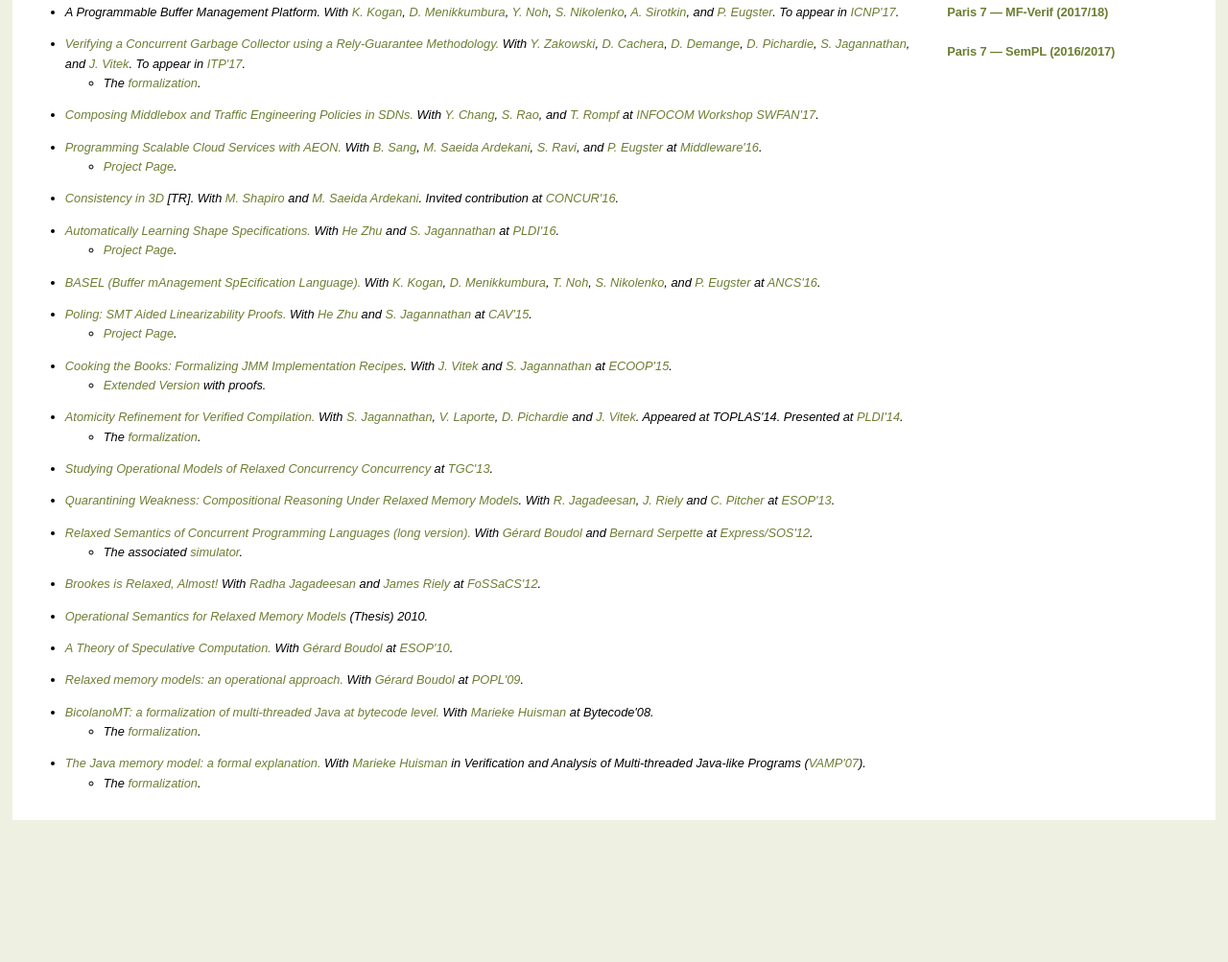
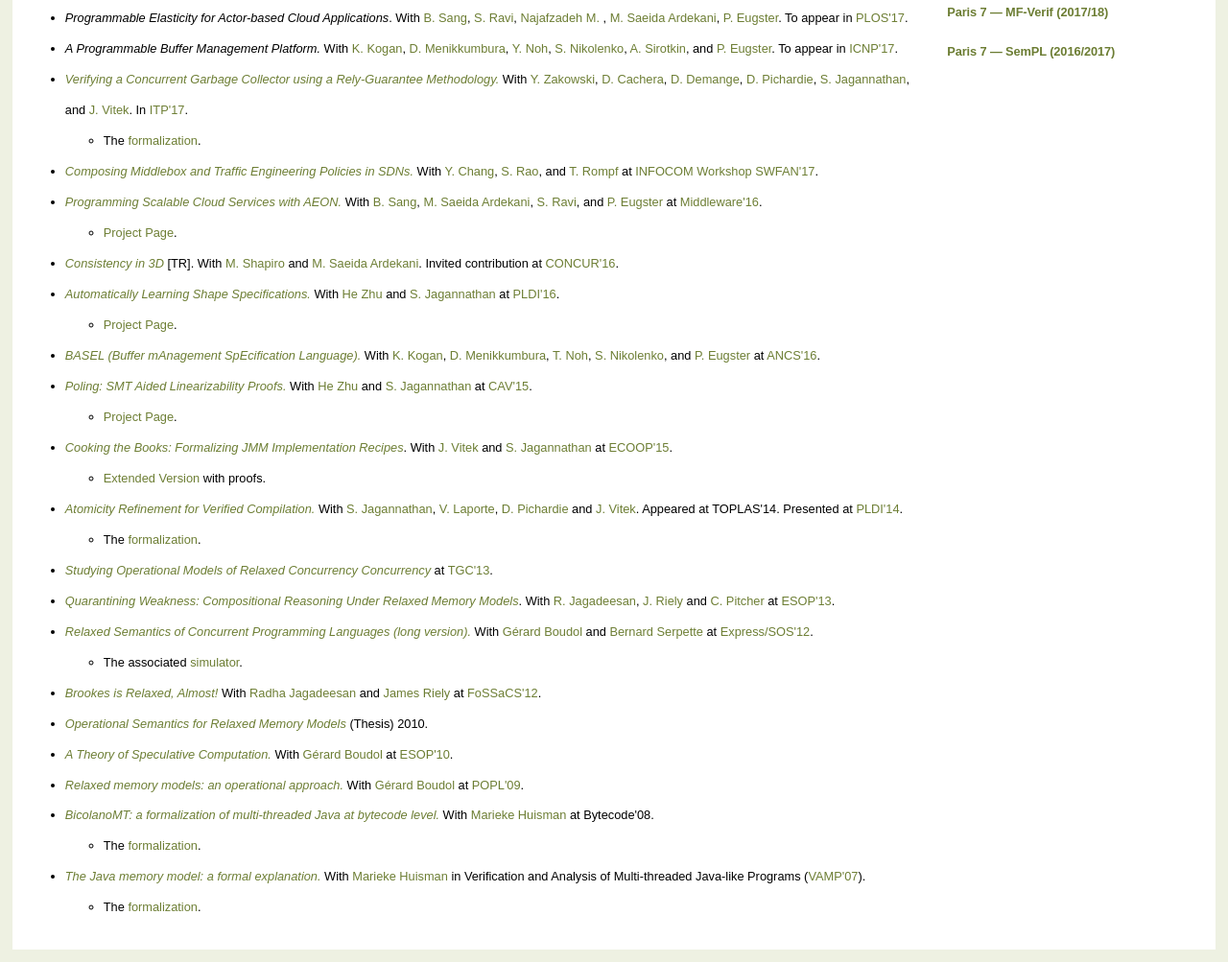
Before and after one commit to gpetri/gpetri.github.io, a plain HTML site: page index.html in a window 1280 px wide. Shown: the part 519-1522 px from the top of the page at 96% size. Before the commit the page ends 1387 px from the top, so only its background shows below. Drawn offline with Linux system fonts and the light colour scheme.

Commit message:
GP:
* index.html:

```diff
--- a/index.html
+++ b/index.html
@@ -27,8 +27,9 @@ ga('send', 'pageview');
   <a href="./images/gp-full.jpg"> <img src="./images/gp.jpg" width="180" height="150" title="My Picture" alt="yo"/> </a>
   <!-- <img src="./images/irif.png" width="170" height="110" style="background-color:white;"/> -->
   <h1>Gustavo Petri</h1>
-  <h2> <a href="https://www.irif.univ-paris-diderot.fr/equipes/verif/"
-  ><i>Modeling and Verification</i> team  &mdash;
+  <h2> <a
+  href="https://www.irif.univ-paris-diderot.fr/equipes/verif/">
+  <i>Modeling and Verification</i> team  &mdash;
   <a href="http://www.irif.univ-paris-diderot.fr" > IRIF</a> </a>
   </h2>
   <h2>
@@ -60,10 +61,6 @@ ga('send', 'pageview');
 
     <div>
       <div id="textright">
-      <!-- <div> -->
-      <!-- 	<img src="./images/irif.png" alt="irif logo" style="width:200px;height:125px;"> -->
-      <!-- </div> -->
-
         <h1>Service</h1>
         <ul>
           <li><a href="http://sac-soap.sdu.dk/soap2017/">SAC &mdash; SOAP (2017)</a></li>
@@ -81,43 +78,44 @@ ga('send', 'pageview');
           <li><a href="./SemPL-2017/index.html">Paris 7  &mdash; SemPL (2016/2017)</a></li>
           <!--   <li><a href="./cs456-fall2014/index.html">Purdue &mdash; CS 456 (2014)</a></li> -->
           <!-- <li><a href="./cs565-spring2014/index.html">Purdue &mdash; CS 565 (2014)</a></li> -->
-	  <!-- <li><a href="./publis/cv-petri.pdf">Curriculum Vitae (old)</a></li>	 -->
+          <!-- <li><a href="./publis/cv-petri.pdf">Curriculum Vitae (old)</a></li>       -->
           <!-- <li><a title="" href="http://www.lunarbaboon.com/">If you must</a></li> -->
         </ul>
       </div>
 
       <h2>Short Bio</h2>
-    <p> I am an Assistant Professor at the <a
+      <p>
+      I am an Assistant Professor at the <a
       href="https://www.irif.univ-paris-diderot.fr/equipes/verif/">
       Modeling and Verification</a> team of the
       <a href="http://www.irif.univ-paris-diderot.fr" >
       Institut de Recherche en Informatique Fondamentale (IRIF)</a> lab
       at the Universit&eacute; <a
-    href="http://www.univ-paris-diderot.fr/" ><i>Paris Diderot --
-    Paris 7</i></a>. Before I was a Visiting Assistant Professor at
-    Purdue University in the <a
-    href="http://www.cs.purdue.edu/">C.S.</a> department where I
-    enjoyed working with <a
-    href="https://www.cs.purdue.edu/homes/suresh/">Suresh
-    Jagannathan</a> and <a href="http://janvitek.org/">Jan
-    Vitek</a>.  During 2011 I was a postdoctoral fellow at DePaul
-    University at Chicago working with <a
-    href="http://reed.cs.depaul.edu/rjagadeesan/">Radha
-    Jagadeesan</a>, <a href="http://fpl.cs.depaul.edu/jriely/">James
-    Riely</a> and <a href="http://fpl.cs.depaul.edu/cpitcher/">Corin
-    Pitcher</a>.  I obtained my Ph.D. under the supervision of <a
-    title="G&eacute;rard"
-    href="http://www-sop.inria.fr/members/Gerard.Boudol/">G&eacute;rard
-    Boudol</a> in 2010 at the <a title="INDES"
-    href="http://www-sop.inria.fr/indes/">INDES</a> team at INRIA
-    Sophia Antipolis, France.  During 2006 and 2007 I enjoyed working
-    with <a title="Marieke"
-    href="http://wwwhome.ewi.utwente.nl/~marieke/">Marieke Huisman</a>
+      href="http://www.univ-paris-diderot.fr/">
+      <i>Paris Diderot -- Paris 7</i></a>.
+      Before I was a Visiting Assistant Professor at Purdue University in the
+      <a href="http://www.cs.purdue.edu/">C.S.</a> department where I
+      enjoyed working with
+      <a href="https://www.cs.purdue.edu/homes/suresh/"> Suresh Jagannathan</a>
+      and <a href="http://janvitek.org/">Jan Vitek</a>.
+      During 2011 I was a postdoctoral fellow at DePaul University at
+      Chicago working with
+      <a href="http://reed.cs.depaul.edu/rjagadeesan/">Radha Jagadeesan</a>,
+      <a href="http://fpl.cs.depaul.edu/jriely/">James Riely</a> and
+      <a href="http://fpl.cs.depaul.edu/cpitcher/">Corin Pitcher</a>.
+      I obtained my Ph.D. under the supervision of
+      <a title="G&eacute;rard" href="http://www-sop.inria.fr/members/Gerard.Boudol/">
+      G&eacute;rard Boudol</a> in 2010 at the
+      <a title="INDES" href="http://www-sop.inria.fr/indes/">INDES</a>
+      team at INRIA Sophia Antipolis, France.
+      During 2006 and 2007 I enjoyed working with
+      <a title="Marieke" href="http://wwwhome.ewi.utwente.nl/~marieke/">Marieke Huisman</a>
       at the <a title="Everest"
-    href="http://www-sop.inria.fr/everest/">Everest</a> team. I
-    obtained my degree on C.S. at <a title="Fa.M.A.F."
-    href="http://www.famaf.unc.edu.ar/">Famaf</a>, University of
-    C&oacute;rdoba, Argentina in 2005.  </p>
+      href="http://www-sop.inria.fr/everest/">Everest</a> team.
+      I obtained my degree on C.S. at
+      <a title="Fa.M.A.F." href="http://www.famaf.unc.edu.ar/">Famaf</a>,
+      University of C&oacute;rdoba, Argentina in 2005.
+      </p>
 
       <h2>Research Interests</h2>
       <p>
@@ -130,8 +128,20 @@ ga('send', 'pageview');
 
     <a name="Publications"></a> <h2>Publications</h2>
 
-   <ul> <li><i>
-     A Programmable Buffer Management Platform.
+   <ul style="line-height:2.5;">
+     <li>
+     <i> Programmable Elasticity for Actor-based Cloud Applications</i>.
+     With
+      <a href="https://www.cs.purdue.edu/homes/bsang/">B. Sang</a>,
+      <a href="http://srivatsan.in/">S. Ravi</a>,
+     <a href="https://www.lip6.fr/actualite/personnes-fiche.php?ident=D1371"> Najafzadeh M. </a>,
+      <a href="http://www.masoud.io/">M. Saeida Ardekani</a>,
+      <a href="https://www.cs.purdue.edu/homes/peugster/">P. Eugster</a>.
+     To appear in
+     <a href="https://ess.cs.tu-dortmund.de/workshops/plos/2017/">PLOS'17</a>.
+
+     <li>
+     <i> A Programmable Buffer Management Platform. </i>
      With
       <a href="http://people.networks.imdea.org/~kirill_kogan/">K. Kogan</a>,
       <a href="https://www.cs.purdue.edu/homes/dmenikku/">D. Menikkumbura</a>,
@@ -141,11 +151,9 @@ ga('send', 'pageview');
      <a href="https://www.cs.purdue.edu/homes/peugster/">P. Eugster</a>.
      To appear in
      <a href="http://iqua.ece.toronto.edu/icnp17/">ICNP'17</a>.
-   </ul>
 
-   <ul> <li><i><a href="./publis/rtir-itp.pdf">
-     Verifying a Concurrent Garbage Collector using a Rely-Guarantee Methodology.
-     </a></i>
+     <li>
+     <i> <a href="./publis/rtir-itp.pdf"> Verifying a Concurrent Garbage Collector using a Rely-Guarantee Methodology. </a></i>
      With
      <a href="http://www.irisa.fr/celtique/zakowski/">Y. Zakowski</a>,
      <a href="http://people.irisa.fr/David.Cachera/index_en.html">D. Cachera</a>,
@@ -153,48 +161,43 @@ ga('send', 'pageview');
      <a href="http://www.irisa.fr/celtique/pichardie/">D. Pichardie</a>,
      <a href="https://www.cs.purdue.edu/homes/suresh/">S. Jagannathan</a>, and
      <a href="http://janvitek.org/">J. Vitek</a>.
-     To appear in
+     In
      <a href="http://itp2017.cic.unb.br/">ITP'17</a>.
      <ul><li>The <a
        href="http://www.irisa.fr/celtique/ext/cgc/">formalization</a>.</li>
      </ul>
-   </ul>
 
-
-   <ul> <li><i><a href="./publis/chang-swfan17.pdf">
-     Composing Middlebox and Traffic Engineering Policies in SDNs.</a></i>
+     <li>
+     <i> <a href="./publis/chang-swfan17.pdf"> Composing Middlebox and Traffic Engineering Policies in SDNs.</a></i>
      With
      <a href="https://on-the-run.github.io/webpage/">Y. Chang</a>,
      <a href="https://engineering.purdue.edu/~sanjay/">S. Rao</a>, and
      <a href="https://tiarkrompf.github.io/">T. Rompf</a>
      at
      <a href="http://www.swfan.org/2017/">INFOCOM Workshop SWFAN'17</a>.
-   </ul>
 
-   <ul> <li><i><a href="./publis/aeon-middleware.pdf">
-     Programming Scalable Cloud Services with AEON.</a></i>
+     <li>
+     <i><a href="./publis/aeon-middleware.pdf"> Programming Scalable Cloud Services with AEON.</a></i>
       With
       <a href="https://www.cs.purdue.edu/homes/bsang/">B. Sang</a>,
       <a href="http://www.masoud.io/">M. Saeida Ardekani</a>,
       <a href="http://srivatsan.in/">S. Ravi</a>, and
-      <a
-     href="https://www.cs.purdue.edu/homes/peugster/">P. Eugster</a> at
+      <a href="https://www.cs.purdue.edu/homes/peugster/">P. Eugster</a> at
       <a href="http://2016.middleware-conference.org/">Middleware'16</a>.
-      <ul><li> <a
-		 href="https://www.cs.purdue.edu/homes/bsang/aeon/">Project
-	    Page</a>.
+      <ul>
+        <li> <a href="https://www.cs.purdue.edu/homes/bsang/aeon/">Project Page</a>.
         </li>
       </ul>
-    </ul>
 
-    <ul> <li><i><a href="./publis/RR-8932.pdf">Consistency in 3D</a></i> [TR]. With
+      <li>
+      <i><a href="./publis/RR-8932.pdf">Consistency in 3D</a></i>
+      [TR]. With
       <a href="https://pages.lip6.fr/Marc.Shapiro/">M. Shapiro</a> and
-      <a
-      href="http://www.masoud.io/">M. Saeida Ardekani</a>. Invited contribution at <a href="http://www.concur2016.ulaval.ca/">CONCUR'16</a>.
-    </ul>
+      <a href="http://www.masoud.io/">M. Saeida Ardekani</a>.
+      Invited contribution at <a href="http://www.concur2016.ulaval.ca/">CONCUR'16</a>.
 
-    <ul> <li><i><a
-      href="./publis/dorder-pldi16.pdf">Automatically Learning Shape Specifications.</a></i>
+      <li>
+      <i><a href="./publis/dorder-pldi16.pdf">Automatically Learning Shape Specifications.</a></i>
       With
       <a href="http://herowanzhu.github.io/">He Zhu</a> and
       <a href="https://www.cs.purdue.edu/homes/suresh/">S. Jagannathan</a>
@@ -203,9 +206,11 @@ ga('send', 'pageview');
       <ul><li> <a
         href="https://github.com/rowangithub/DOrder">Project Page</a>.</li>
         </ul>
-    </ul>
+    <!-- </ul> -->
 
-    <ul> <li><i><a href="./publis/basel-ancs16.pdf">BASEL (Buffer mAnagement SpEcification Language).</a></i> With
+    <!-- <ul> -->
+      <li>
+      <i><a href="./publis/basel-ancs16.pdf">BASEL (Buffer mAnagement SpEcification Language).</a></i> With
       <a href="http://people.networks.imdea.org/~kirill_kogan/">K. Kogan</a>,
       <a href="https://www.cs.purdue.edu/homes/dmenikku/">D. Menikkumbura</a>,
       <a href="https://www.cs.purdue.edu/homes/noh8/">T. Noh</a>,
@@ -213,31 +218,37 @@ ga('send', 'pageview');
       <a href="https://www.cs.purdue.edu/homes/peugster/">P. Eugster</a>
       at
       <a href="http://www.ancsconf.org/">ANCS'16</a>.
+    <!-- </ul> -->
+
+    <!-- <ul> -->
+      <li>
+      <i><a href="./publis/poling-cav15.pdf">Poling: SMT Aided Linearizability Proofs.</a></i>
+      With
+      <a href="http://herowanzhu.github.io/">He Zhu</a> and
+      <a href="https://www.cs.purdue.edu/homes/suresh/">S. Jagannathan</a>
+      at <a href="http://i-cav.org/2015/">CAV'15</a>.
+      <ul><li> <a href="https://www.cs.purdue.edu/homes/zhu103/poling/index.html">Project Page</a>.</li>
         </ul>
+    <!-- </ul> -->
 
-
-    <ul> <li><i><a href="./publis/poling-cav15.pdf">Poling: SMT Aided Linearizability Proofs.</a></i> With
-      <a href="http://herowanzhu.github.io/">He Zhu</a> and
-      <a href="https://www.cs.purdue.edu/homes/suresh/">S.
-      Jagannathan</a> at <a href="http://i-cav.org/2015/">CAV'15</a>.
-      <ul><li> <a
-	href="https://www.cs.purdue.edu/homes/zhu103/poling/index.html">Project Page</a>.</li>
-	</ul>
-    </ul>
-
-    <ul> <li><i><a href="./publis/CtB-short.pdf">Cooking the Books: Formalizing JMM Implementation Recipes</a></i>. With
+    <!-- <ul> -->
+      <li>
+      <i><a href="./publis/CtB-short.pdf">Cooking the Books: Formalizing JMM Implementation Recipes</a></i>.
+      With
       <a href="http://janvitek.org/">J. Vitek</a> and
-      <a href="https://www.cs.purdue.edu/homes/suresh/">S.
-      Jagannathan</a> at <a href="http://2015.ecoop.org/">ECOOP'15</a>.
+      <a href="https://www.cs.purdue.edu/homes/suresh/">S. Jagannathan</a>
+      at <a href="http://2015.ecoop.org/">ECOOP'15</a>.
       <ul><li> <a
         href="./publis/CtB-long.pdf">Extended Version</a> with proofs.</li>
         </ul>
-    </ul>
+    <!-- </ul> -->
 
-    <ul> <li><i><a href="./publis/vrfvc-toplas14.pdf">Atomicity Refinement
-      for Verified Compilation.</a></i> With
-      <a href="https://www.cs.purdue.edu/homes/suresh/">S.  Jagannathan</a>,
-      <a href="http://people.irisa.fr/Vincent.Laporte/">V.  Laporte</a>,
+    <!-- <ul> -->
+      <li>
+      <i><a href="./publis/vrfvc-toplas14.pdf">Atomicity Refinement for Verified Compilation.</a></i>
+      With
+      <a href="https://www.cs.purdue.edu/homes/suresh/">S. Jagannathan</a>,
+      <a href="http://people.irisa.fr/Vincent.Laporte/">V. Laporte</a>,
       <a href="http://www.irisa.fr/celtique/pichardie/">D. Pichardie</a> and
       <a href="http://janvitek.org/">J. Vitek</a>.
       Appeared at TOPLAS'14. Presented at
@@ -245,93 +256,84 @@ ga('send', 'pageview');
       <ul><li>The <a
         href="http://www.irisa.fr/celtique/ext/inject/">formalization</a>.</li>
       </ul>
-    </ul>
+    <!-- </ul> -->
 
-    <ul> <li><i><a href="./publis/opsem-long.pdf">Studying
+    <!-- <ul> -->
+      <li><i><a href="./publis/opsem-long.pdf">Studying
       Operational Models of Relaxed Concurrency
       Concurrency</a></i> at
       <a href="http://sysma.lab.imtlucca.it/tgc2013/">TGC'13</a>.</li>
-    </ul>
+    <!-- </ul> -->
 
-    <ul> <li><i><a href="./publis/ESOPFINAL.pdf">Quarantining
-      Weakness: Compositional Reasoning Under Relaxed Memory
-      Models</a></i>. With
+    <!-- <ul> -->
+      <li>
+      <i><a href="./publis/ESOPFINAL.pdf">Quarantining Weakness: Compositional Reasoning Under Relaxed Memory Models</a></i>.
+      With
       <a href="http://reed.cs.depaul.edu/rjagadeesan/">R.  Jagadeesan</a>,
       <a href="http://fpl.cs.depaul.edu/jriely/">J. Riely </a> and
       <a href="http://fpl.cs.depaul.edu/cpitcher/">C. Pitcher</a>
       at <a href="http://www.ccs.neu.edu/esop2013/" >ESOP'13</a>.  </li>
-    </ul>
-
-    <!-- <ul> <li><i><a href="./publis/ESOPFINAL.pdf">Quarantining -->
-    <!--   Weakness: Compositional Reasoning Under Relaxed Memory -->
-    <!--   Models</a></i>. With -->
-    <!--   <a href="http://reed.cs.depaul.edu/rjagadeesan/">Radha Jagadeesan</a>, -->
-    <!--   <a href="http://fpl.cs.depaul.edu/jriely/">James Riely </a> and -->
-    <!--   <a href="http://fpl.cs.depaul.edu/cpitcher/">Corin Pitcher</a> -->
-    <!--   at ESOP'13.  </li> -->
     <!-- </ul> -->
 
-    <ul> <li><i><a href="./publis/rsocpl-appendix.pdf">Relaxed
-      Semantics of Concurrent Programming Languages (long version).</a></i> With
+    <!-- <ul> -->
+      <li>
+      <i><a href="./publis/rsocpl-appendix.pdf">Relaxed Semantics of Concurrent Programming Languages (long version).</a></i>
+      With
       <a title="G&eacute;rard" href="http://www-sop.inria.fr/members/Gerard.Boudol/">G&eacute;rard Boudol</a> and
       <a title="Bernard" href="http://www-sop.inria.fr/members/Bernard.Serpette/">Bernard Serpette</a>
       at <a href="http://www.win.tue.nl/expresssos2012"> Express/SOS'12</a>.
-      <ul><li>The associated <a href="./soft/simulator.zip">simulator</a>.</li>
-    </ul> </li>
+      <ul>
+        <li>The associated <a href="./soft/simulator.zip">simulator</a>.
       </ul>
+  <!-- </ul> -->
 
-  <ul> <li><i><a href="./publis/2011brookes.pdf">
-    Brookes is Relaxed, Almost!</a></i> With
+  <!-- <ul> -->
+    <li>
+    <i><a href="./publis/2011brookes.pdf"> Brookes is Relaxed, Almost!</a></i>
+    With
     <a href="http://reed.cs.depaul.edu/rjagadeesan/">Radha Jagadeesan</a> and
     <a href="http://fpl.cs.depaul.edu/jriely/">James Riely</a> at
     <a href="http://www.itu.dk/research/fossacs-2012">FoSSaCS'12</a>.</li>
+  <!-- </ul> -->
+
+  <!-- <ul> -->
+    <li>
+    <i><a href="./publis/thesisPetri.pdf">Operational Semantics for Relaxed Memory Models</a></i> (Thesis) 2010.
+  <!-- </ul> -->
+
+  <!-- <ul> -->
+    <li>
+    <i><a href="./publis/atosc.pdf">A Theory of Speculative Computation.</a></i>
+    With <a title="G&eacute;rard"
+    href="http://www-sop.inria.fr/members/Gerard.Boudol/">G&eacute;rard Boudol</a>
+    at <a href="http://research.microsoft.com/en-us/um/people/adg/esop2010/">ESOP'10</a>.
+  <!-- </ul> -->
+
+  <!-- <ul>  -->
+    <li>
+    <i><a href="./publis/popl048-boudol.pdf">Relaxed memory models: an operational approach.</a></i>
+    With <a title="G&eacute;rard" href="http://www-sop.inria.fr/members/Gerard.Boudol/">G&eacute;rard Boudol</a>
+    at <a href="http://www.cs.ucsd.edu/popl/09/">POPL'09</a>.
+  <!-- </ul> -->
+
+  <!-- <ul> -->
+    <li>
+    <i><a href="./publis/BicolanoMT.pdf">BicolanoMT: a formalization of multi-threaded Java at bytecode level.</a></i>
+    With
+    <a href="http://wwwhome.cs.utwente.nl/~marieke/">Marieke Huisman</a>
+    at Bytecode'08.
+    <ul>
+      <li>The <a href="./soft/BicolanoMT.tgz">formalization</a>.
     </ul>
 
-  <ul> <li><i><a href="./publis/thesisPetri.pdf">Operational
-    Semantics for Relaxed Memory Models</a></i> (Thesis) 2010.
-    </li>
+    <li>
+    <i><a href="./publis/jmm-vamp07.pdf">The Java memory model: a formal explanation.</a></i>
+    With <a href="http://wwwhome.cs.utwente.nl/~marieke/">Marieke Huisman</a>
+    in Verification and Analysis of Multi-threaded Java-like Programs (<a href="http://www.cs.ru.nl/~chaack/VAMP07/" >VAMP'07</a>).
+    <ul>
+      <li> The <a href="./soft/jmm.tgz">formalization</a>.
     </ul>
-
-  <ul> <li><i><a href="./publis/atosc.pdf">A Theory of
-    Speculative Computation.</a></i> With <a title="G&eacute;rard"
-    href="http://www-sop.inria.fr/members/Gerard.Boudol/">G&eacute;rard
-    Boudol</a> at <a
-    href="http://research.microsoft.com/en-us/um/people/adg/esop2010/">ESOP'10</a>.
-    </li>
   </ul>
-
-  <ul> <li><i><a href="./publis/popl048-boudol.pdf">Relaxed
-    memory models: an operational approach.</a></i> With <a
-    title="G&eacute;rard"
-    href="http://www-sop.inria.fr/members/Gerard.Boudol/">G&eacute;rard
-    Boudol</a> at <a href="http://www.cs.ucsd.edu/popl/09/">POPL'09</a>.  </li>
-  </ul>
-
-  <ul> <li><i><a href="./publis/BicolanoMT.pdf">BicolanoMT: a
-    formalization of multi-threaded Java at bytecode
-    level.</a></i> With <a
-    href="http://wwwhome.cs.utwente.nl/~marieke/">Marieke
-    Huisman</a> at Bytecode'08.  <ul> <li>The <a
-      href="./soft/BicolanoMT.tgz">formalization</a>.</li> </ul>
-    </li>
-  </ul>
-
-  <ul> <li><i><a href="./publis/jmm-vamp07.pdf">The Java memory
-    model: a formal explanation.</a></i> With <a
-    href="http://wwwhome.cs.utwente.nl/~marieke/">Marieke
-    Huisman</a> in Verification and Analysis of Multi-threaded
-    Java-like Programs (<a href="http://www.cs.ru.nl/~chaack/VAMP07/" >VAMP'07</a>).
-    <ul> <li>The <a
-      href="./soft/jmm.tgz">formalization</a>.</li> </ul> </li>
-    </ul>
-  </div>
-  </div>
-
-  <!-- <div id="footer"> <div id="footerleft"> <a id="nomarginleft" -->
-  <!--   title="back to the top of the page" -->
-  <!--   href="#container"><strong> <\!-- back to top -\-></strong></a> -->
-  <!-- </div> -->
-</div>
 </div>
 </body>
 </html>
```
Lines whose indentation alone changed are shown as unchanged.
